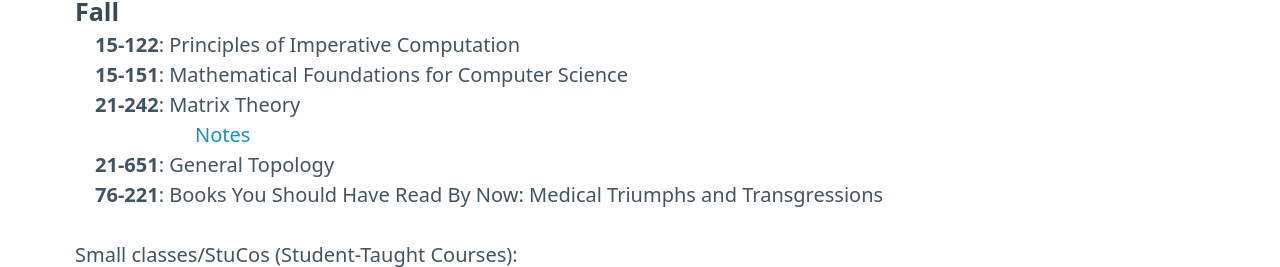
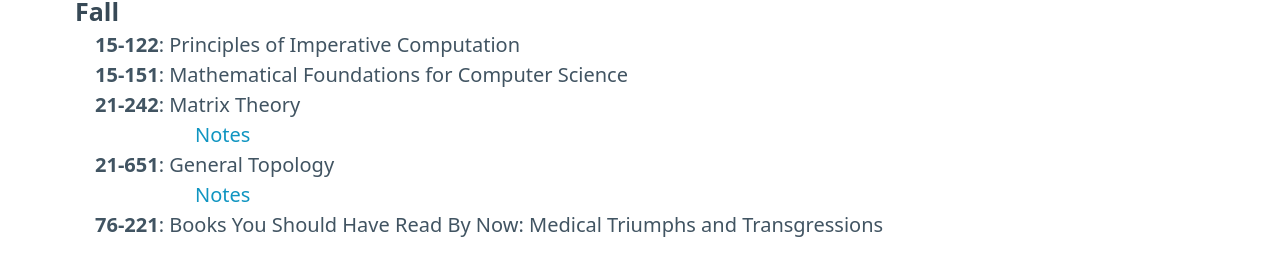
Before and after one commit to blobotic/blobotic.github.io, a plain HTML site: page classes.html in a window 1280 px wide. Shown: the part 650-917 px from the top of the page. Drawn offline with Linux system fonts and the light colour scheme.

Commit message:
first 3 weeks of gt

```diff
--- a/classes.html
+++ b/classes.html
@@ -21,6 +21,8 @@
 
 			<hgroup>
 				<h2>2024</h2>
+				<!--   -->
+
 				<h4>Spring</h4>
 
 				<div style="padding-left: 1em;">
@@ -54,7 +56,8 @@
 			<div style="padding-left: 5em;"><a href="./files/21242_final.pdf">Notes</a></div>
 			<!-- <br> -->
 			<b>21-651</b>: General Topology
-			<br>
+			<div style="padding-left: 5em;"><a href="./files/21651_final.pdf">Notes</a></div>
+			<!-- <br> -->
 			<b>76-221</b>: Books You Should Have Read By Now: Medical Triumphs and Transgressions
 			</div>
 
```
Also changed, not shown: 1 other file.
